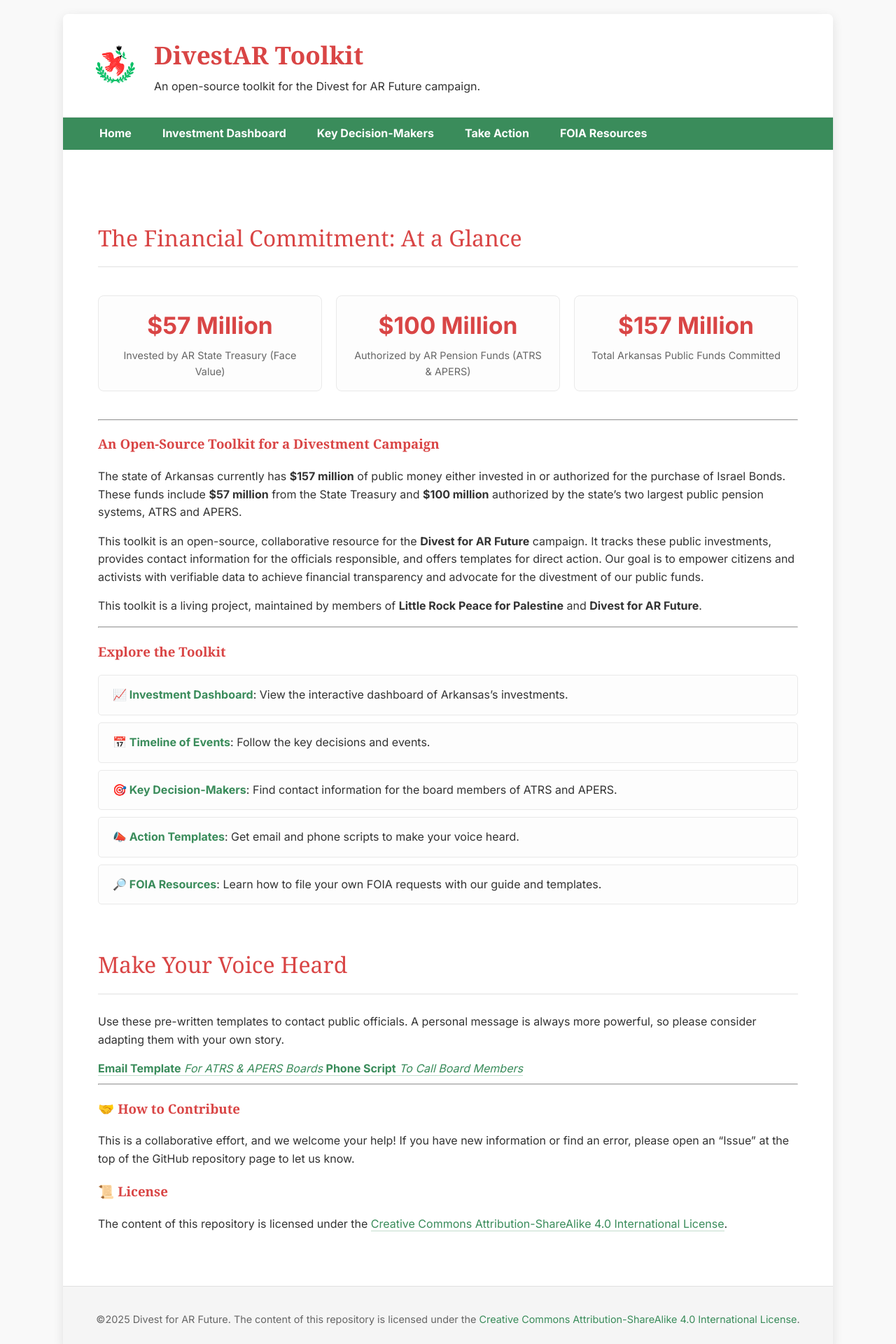
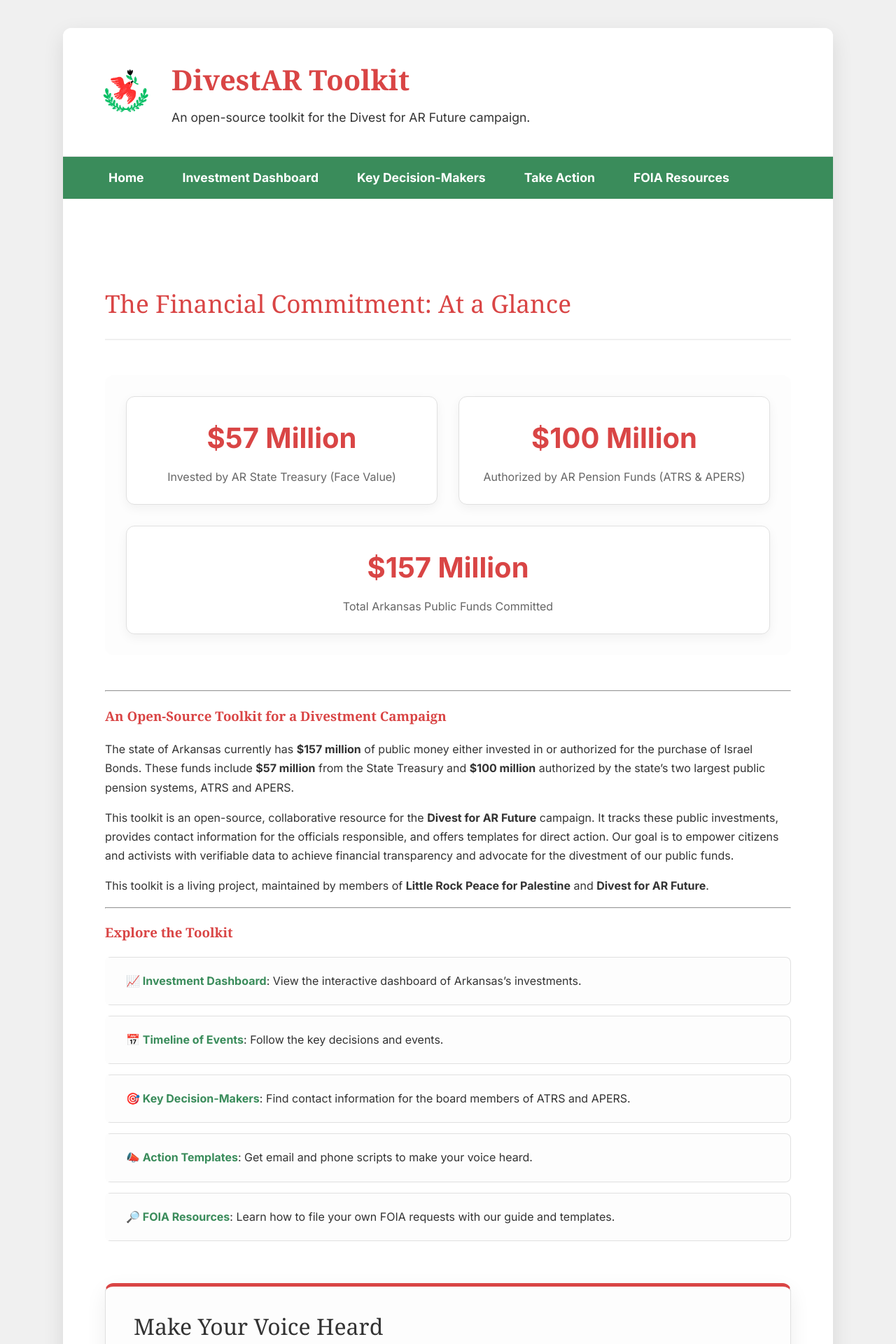
Before and after one commit to DunlapJP/divestar-toolkit, a Jekyll site: the page built from README.md, in a window 1280 px wide. Shown: the top 1920 px of the page at 70% size. Built offline with Jekyll 4.4.1, drawn with Linux system fonts in a browser that asks for light colours; some web fonts are replaced; our own code applies the rules of GitHub Pages for plain Markdown files.

Commit message:
Update style.css

```diff
--- a/assets/css/style.css
+++ b/assets/css/style.css
@@ -5,7 +5,8 @@
     --primary-red: #d94545;
     --primary-green: #3a8c5b;
     --dark-text: #333333;
-    --background-color: #f9f9f9;
+    --light-background: #fdfdfd;
+    --border-color: #e0e0e0;
     --header-font: 'Georgia', serif;
     --body-font: 'Inter', 'Helvetica', Arial, sans-serif;
 }
@@ -13,11 +14,11 @@
 /* --- General Body Styling --- */
 body {
     font-family: var(--body-font);
-    background-color: var(--background-color);
+    background-color: #f0f0f0;
     color: var(--dark-text);
     margin: 0;
-    padding: 20px;
-    line-height: 1.6;
+    padding: 40px 20px;
+    line-height: 1.7;
 }
 
 /* --- Main Page Container --- */
@@ -25,35 +26,35 @@ body {
     max-width: 1100px;
     margin: auto;
     background-color: #fff;
-    box-shadow: 0 4px 15px rgba(0,0,0,0.1);
-    border-radius: 8px;
+    box-shadow: 0 10px 30px rgba(0,0,0,0.1);
+    border-radius: 12px;
     overflow: hidden;
 }
 
 /* --- Header and Logo --- */
 .header-container {
     background-color: #fff;
-    padding: 30px 40px;
+    padding: 40px 50px;
     display: flex;
     align-items: center;
-    border-bottom: 1px solid #e0e0e0;
+    border-bottom: 1px solid var(--border-color);
 }
 
 .logo {
-    width: 70px;
+    width: 80px;
     height: auto;
-    margin-right: 20px;
+    margin-right: 25px;
 }
 
 .site-title {
     font-family: var(--header-font);
-    font-size: 2.2em;
+    font-size: 2.5em;
     color: var(--primary-red);
     margin: 0;
 }
 
 .site-description {
-    font-size: 1.0em;
+    font-size: 1.1em;
     margin: 5px 0 0 0;
     color: var(--dark-text);
 }
@@ -62,7 +63,7 @@ body {
 /* --- Navigation Bar --- */
 nav {
     background-color: var(--primary-green);
-    padding: 10px 40px;
+    padding: 15px 50px;
 }
 
 nav ul {
@@ -70,28 +71,28 @@ nav ul {
     margin: 0;
     padding: 0;
     display: flex;
-    gap: 20px;
-    flex-wrap: wrap; /* Allow nav items to wrap on smaller screens */
+    gap: 25px;
+    flex-wrap: wrap;
 }
 
 nav a {
     color: white;
     text-decoration: none;
     font-weight: bold;
-    font-size: 1.0em;
-    padding: 8px 12px;
-    border-radius: 5px;
+    font-size: 1.1em;
+    padding: 10px 15px;
+    border-radius: 8px;
     transition: background-color 0.3s ease;
 }
 
 nav a:hover {
-    background-color: rgba(255, 255, 255, 0.15);
+    background-color: rgba(255, 255, 255, 0.2);
 }
 
 
 /* --- Main Content Area --- */
 .main-content {
-    padding: 40px 50px 60px 50px;
+    padding: 50px 60px 70px 60px;
 }
 
 h1, h2, h3 {
@@ -101,64 +102,68 @@ h1, h2, h3 {
 }
 
 h1 {
-    font-size: 2.8em;
-    font-weight: bold;
+    font-size: 3em;
 }
 
 h2 {
-   font-size: 2.0em;
+   font-size: 2.2em;
    font-weight: normal;
-   margin-top: 60px;
-   padding-bottom: 15px;
-   border-bottom: 2px solid #eeeeee;
+   margin-top: 70px;
+   padding-bottom: 20px;
+   border-bottom: 2px solid #f0f0f0;
 }
 
 
 /* --- Data Dashboard (KPIs) --- */
 .data-dashboard {
     text-align: center;
-    margin: 40px 0;
+    margin: 50px 0;
+    padding: 30px;
+    background-color: var(--light-background);
+    border-radius: 12px;
 }
 
 .kpi-group {
     display: flex;
     justify-content: center;
-    gap: 20px;
+    gap: 30px;
     flex-wrap: wrap;
 }
 
 .kpi {
-    background-color: #fdfdfd;
-    border: 1px solid #e9e9e9;
-    border-radius: 8px;
-    padding: 15px 20px;
-    min-width: 220px;
+    background-color: #fff;
+    border: 1px solid var(--border-color);
+    border-radius: 12px;
+    padding: 25px 30px;
+    min-width: 240px;
     flex: 1;
+    box-shadow: 0 5px 15px rgba(0,0,0,0.05);
 }
 
 .kpi-value {
-    font-size: 2.1em;
+    font-size: 2.5em;
     font-weight: bold;
     color: var(--primary-red);
 }
 
 .kpi-label {
-    font-size: 0.9em;
+    font-size: 1em;
     color: #666;
-    margin-top: 5px;
+    margin-top: 8px;
 }
 
 /* --- Links, Lists, and Buttons --- */
 .main-content a {
     color: var(--primary-green);
     text-decoration: none;
-    border-bottom: 1px solid rgba(58, 140, 91, 0.3);
+    border-bottom: 2px solid rgba(58, 140, 91, 0.3);
     transition: all 0.2s ease-in-out;
+    padding-bottom: 2px;
 }
 
 .main-content a:hover {
     background-color: rgba(58, 140, 91, 0.1);
-    border-bottom: 1px solid var(--primary-green);
+    border-bottom-color: var(--primary-green);
 }
 
 .main-content ul {
@@ -167,20 +172,21 @@ h2 {
 }
 
 .main-content li {
-    background-color: #fdfdfd;
-    border: 1px solid #e9e9e9;
-    border-radius: 5px;
-    padding: 15px 20px;
-    margin-bottom: 10px;
+    background-color: var(--light-background);
+    border: 1px solid var(--border-color);
+    border-left: 5px solid transparent;
+    border-radius: 8px;
+    padding: 20px 25px;
+    margin-bottom: 15px;
     transition: all 0.2s ease-in-out;
 }
 
 .main-content li:hover {
-    transform: translateY(-2px);
-    box-shadow: 0 4px 10px rgba(0,0,0,0.05);
+    transform: translateY(-3px) scale(1.01);
+    box-shadow: 0 8px 20px rgba(0,0,0,0.07);
     border-left: 5px solid var(--primary-red);
-    padding-left: 15px;
 }
+
 
 .main-content li a {
     font-weight: bold;
@@ -192,103 +198,80 @@ h2 {
     border-bottom: none;
 }
 
-/* Special styling for action templates to look like buttons */
-.action-templates-list li {
-    padding: 0; /* Remove padding from li to put it on the link */
-    border: none;
-    border-left: none;
+/* --- Chart Container Styling --- */
+.chart-container {
+    position: relative;
+    height: 500px;
+    width: 100%;
+    margin-top: 40px;
+    background-color: #fdfdfd;
+    padding: 20px;
+    border-radius: 12px;
+    border: 1px solid var(--border-color);
 }
 
-.action-templates-list li:hover {
-    transform: translateY(-2px);
-    box-shadow: 0 4px 10px rgba(0,0,0,0.1);
-    border-left: none;
-    padding-left: 0;
+/* --- Timeline Styling --- */
+.timeline {
+    position: relative;
+    max-width: 800px;
+    margin: 40px auto;
+    padding-left: 40px;
+    border-left: 4px solid var(--primary-green);
 }
 
-.action-templates-list a {
-    display: block;
-    background-color: #fdfdfd;
-    border: 1px solid #e9e9e9;
-    color: var(--dark-text);
-    padding: 15px 20px;
-    border-radius: 5px;
-    text-align: left;
-    border-bottom: none;
-    transition: all 0.2s ease-in-out;
+.timeline-item {
+    margin-bottom: 40px;
+    position: relative;
 }
 
-.action-templates-list a:hover {
+.timeline-item::before {
+    content: '';
+    position: absolute;
+    left: -27px;
+    top: 5px;
+    width: 20px;
+    height: 20px;
+    border-radius: 50%;
     background-color: #fff;
-    border-color: var(--primary-green);
-    border-bottom: none;
+    border: 4px solid var(--primary-green);
 }
 
-.action-templates-list a strong {
-    color: var(--primary-green);
+.timeline-date {
+    font-weight: bold;
+    color: var(--primary-red);
+    margin-bottom: 10px;
     font-size: 1.1em;
 }
 
-.action-templates-list a em {
-    display: block;
-    font-size: 0.9em;
-    font-weight: normal;
-    font-style: normal;
-    color: #666;
-    opacity: 0.9;
-    margin-top: 5px;
+.timeline-content {
+    background-color: var(--light-background);
+    padding: 20px 25px;
+    border-radius: 8px;
+    border: 1px solid var(--border-color);
+    box-shadow: 0 5px 15px rgba(0,0,0,0.05);
 }
 
-
-/* --- Footer --- */
-.footer-container {
-    background-color: #f5f5f5;
-    border-top: 1px solid #e0e0e0;
-    text-align: center;
-    padding: 20px 40px;
-    font-size: 0.9em;
-    color: #666;
+.timeline-title {
+    margin-top: 0;
+    color: var(--dark-text);
+    font-size: 1.5em;
 }
 
-.footer-container a {
-    color: var(--primary-green);
-    text-decoration: none;
+.timeline-source-link {
+    display: inline-block;
+    margin-top: 15px;
+    font-weight: bold;
+    border-bottom: none;
+    background-color: var(--primary-green);
+    color: #fff;
+    padding: 8px 15px;
+    border-radius: 8px;
+    transition: background-color 0.3s ease;
 }
 
-.footer-container a:hover {
-    text-decoration: underline;
-}
-
-/* --- Mobile Responsiveness --- */
-@media (max-width: 768px) {
-    body {
-        padding: 0; /* Remove padding for edge-to-edge look */
-    }
-
-    .page-container {
-        border-radius: 0; /* Full width on mobile */
-    }
-
-    .header-container {
-        flex-direction: column;
-        text-align: center;
-    }
-
-    .main-content {
-        padding: 20px;
-    }
-
-    h1 {
-        font-size: 2.2em;
-    }
-
-    h2 {
-        font-size: 1.8em;
-    }
-
-    .kpi-group {
-        flex-direction: column;
-    }
+.timeline-source-link:hover {
+    background-color: #2e6b48;
+    border-bottom: none;
 }
 
 /* --- Trustee Card Styling --- */
@@ -354,3 +337,114 @@ h2 {
     color: #fff;
     border-color: var(--primary-green);
 }
+
+/* --- Call to Action Box Styling --- */
+.cta-box {
+    background-color: var(--light-background);
+    border: 1px solid var(--border-color);
+    border-top: 5px solid var(--primary-red);
+    border-radius: 12px;
+    padding: 30px 40px;
+    margin: 60px 0;
+    text-align: center;
+    box-shadow: 0 10px 30px rgba(0,0,0,0.07);
+}
+
+.cta-box h2 {
+    margin-top: 0;
+    font-size: 2em;
+    color: var(--dark-text);
+}
+
+.cta-links {
+    display: flex;
+    justify-content: center;
+    gap: 20px;
+    flex-wrap: wrap;
+    margin-top: 30px;
+}
+
+.cta-links a {
+    background-color: #fff;
+    border: 1px solid var(--border-color);
+    color: var(--dark-text);
+    padding: 20px;
+    border-radius: 8px;
+    text-decoration: none;
+    width: 250px;
+    transition: all 0.3s ease;
+}
+
+.cta-links a:hover {
+    transform: translateY(-5px);
+    box-shadow: 0 10px 25px rgba(0,0,0,0.1);
+    border-color: var(--primary-green);
+    background-color: #fff;
+}
+
+.cta-links a strong {
+    color: var(--primary-green);
+    font-size: 1.3em;
+}
+
+.cta-links a em {
+    display: block;
+    font-size: 0.9em;
+    font-style: normal;
+    color: #666;
+    margin-top: 8px;
+}
+
+/* --- Footer --- */
+.footer-container {
+    background-color: #f5f5f5;
+    border-top: 1px solid var(--border-color);
+    text-align: center;
+    padding: 30px 50px;
+    font-size: 0.9em;
+    color: #666;
+}
+
+.footer-container a {
+    color: var(--primary-green);
+    text-decoration: none;
+    font-weight: bold;
+}
+
+.footer-container a:hover {
+    text-decoration: underline;
+}
+
+/* --- Mobile Responsiveness --- */
+@media (max-width: 768px) {
+    body {
+        padding: 0;
+    }
+
+    .page-container {
+        border-radius: 0;
+    }
+
+    .header-container {
+        flex-direction: column;
+        text-align: center;
+        padding: 30px 20px;
+    }
+
+    .main-content {
+        padding: 30px 25px;
+    }
+
+    h1 {
+        font-size: 2.5em;
+    }
+
+    h2 {
+        font-size: 1.9em;
+    }
+
+    .kpi-group {
+        flex-direction: column;
+        gap: 15px;
+    }
+}
```
